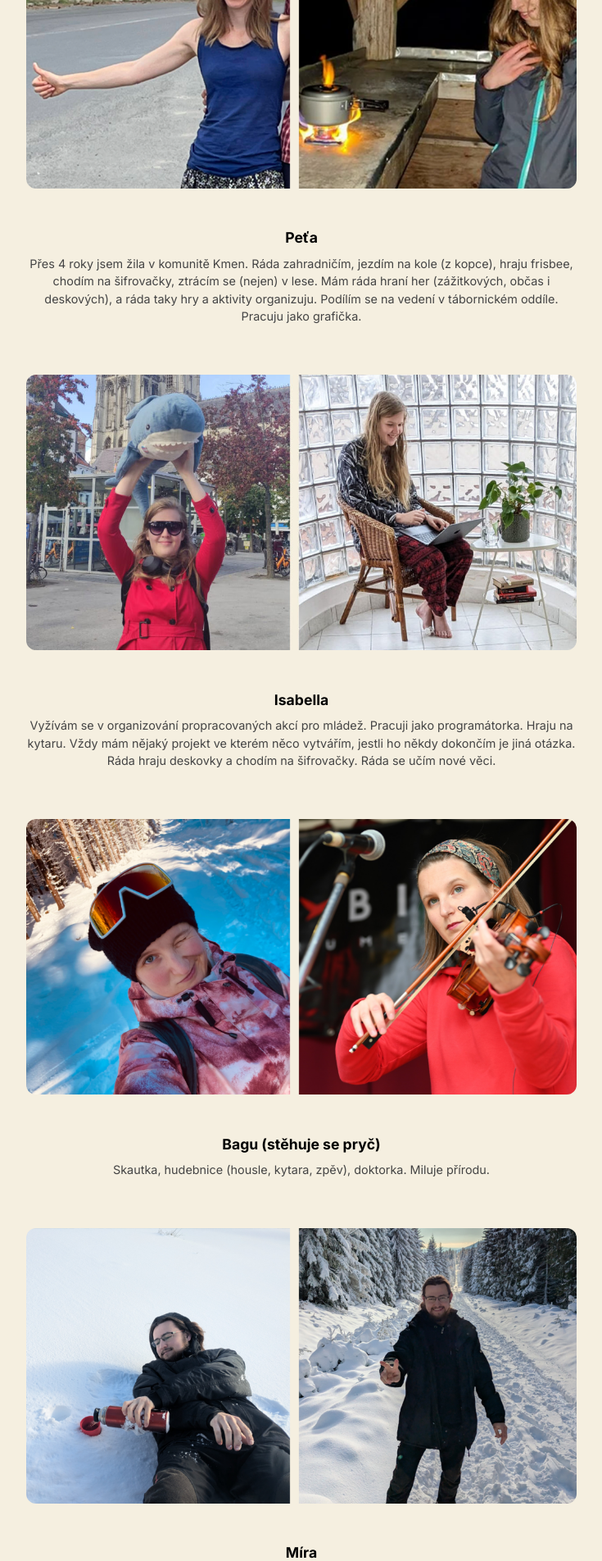
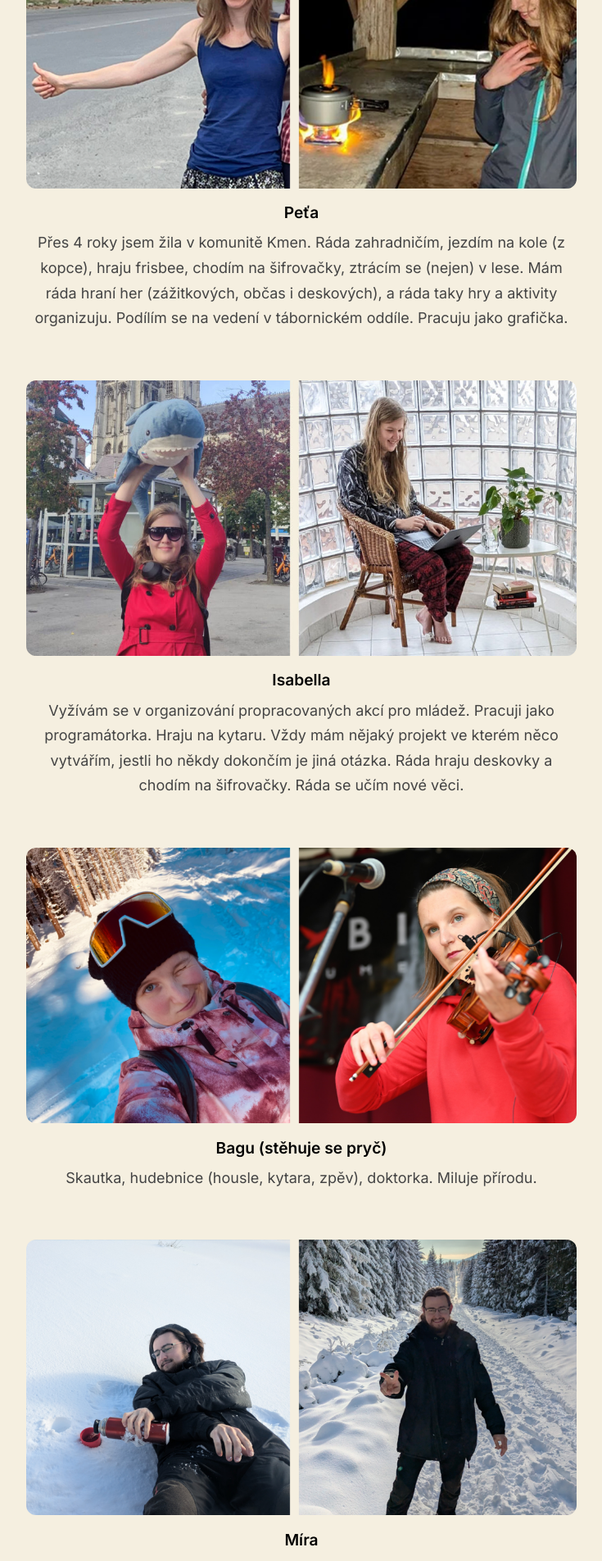
Before and after one commit to kubantjan/cohousingtalks, a Jekyll site: the page built from communities/vetev.md, in a window 1280 px wide. Shown: the part 1960-3864 px from the top of the page at 82% size, without its empty margins (272-1007 px from the left). Built offline with Jekyll 4.4.1, drawn with Linux system fonts in a browser that asks for light colours.

Commit message:
Remove extra gap between member photo and name, use default font sizes
- Override .page-content h3 margin-top (2rem -> 0.25rem) inside .member
- Remove custom smaller font sizes from member h3 and p so they match
  the rest of the page
- Set img margin-bottom to 0

https://claude.ai/code/session_01AAL6B2Lc9o3U3hnPfmxsyk

```diff
--- a/assets/css/style.css
+++ b/assets/css/style.css
@@ -322,19 +322,16 @@ div.community-card .no-page {
   aspect-ratio: 2/1;
   border-radius: 12px;
   object-fit: cover;
-  margin-bottom: 0.25rem;
+  margin-bottom: 0;
 }
 
-.member h3 {
-  font-size: 1.1rem;
-  font-weight: 700;
+.page-content .member h3 {
+  margin-top: 0.25rem;
   margin-bottom: 0.35rem;
 }
 
-.member p {
-  font-size: 0.9rem;
+.page-content .member p {
   color: #444;
-  line-height: 1.5;
 }
 
 /* --- Buttons --- */
```
